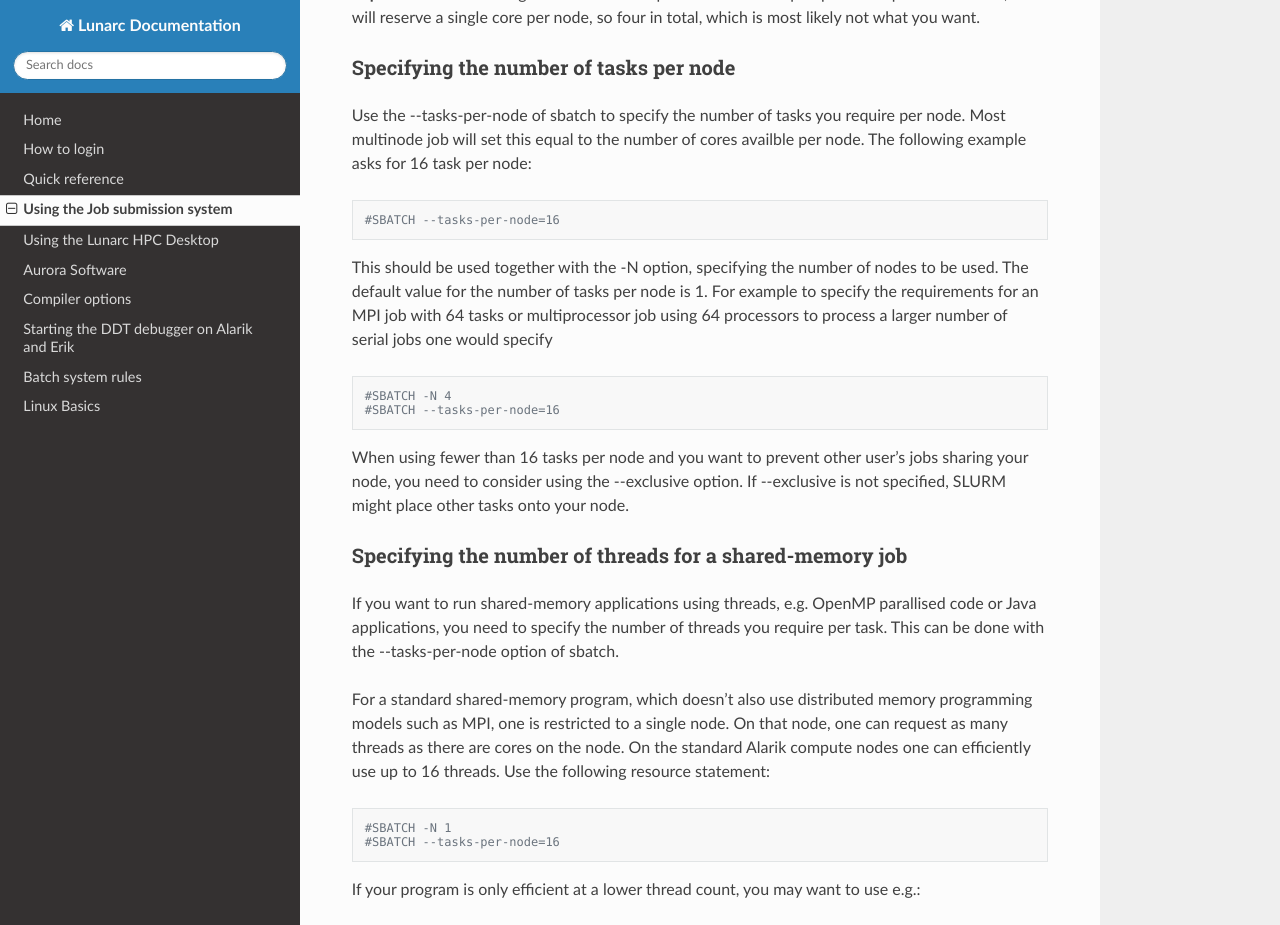
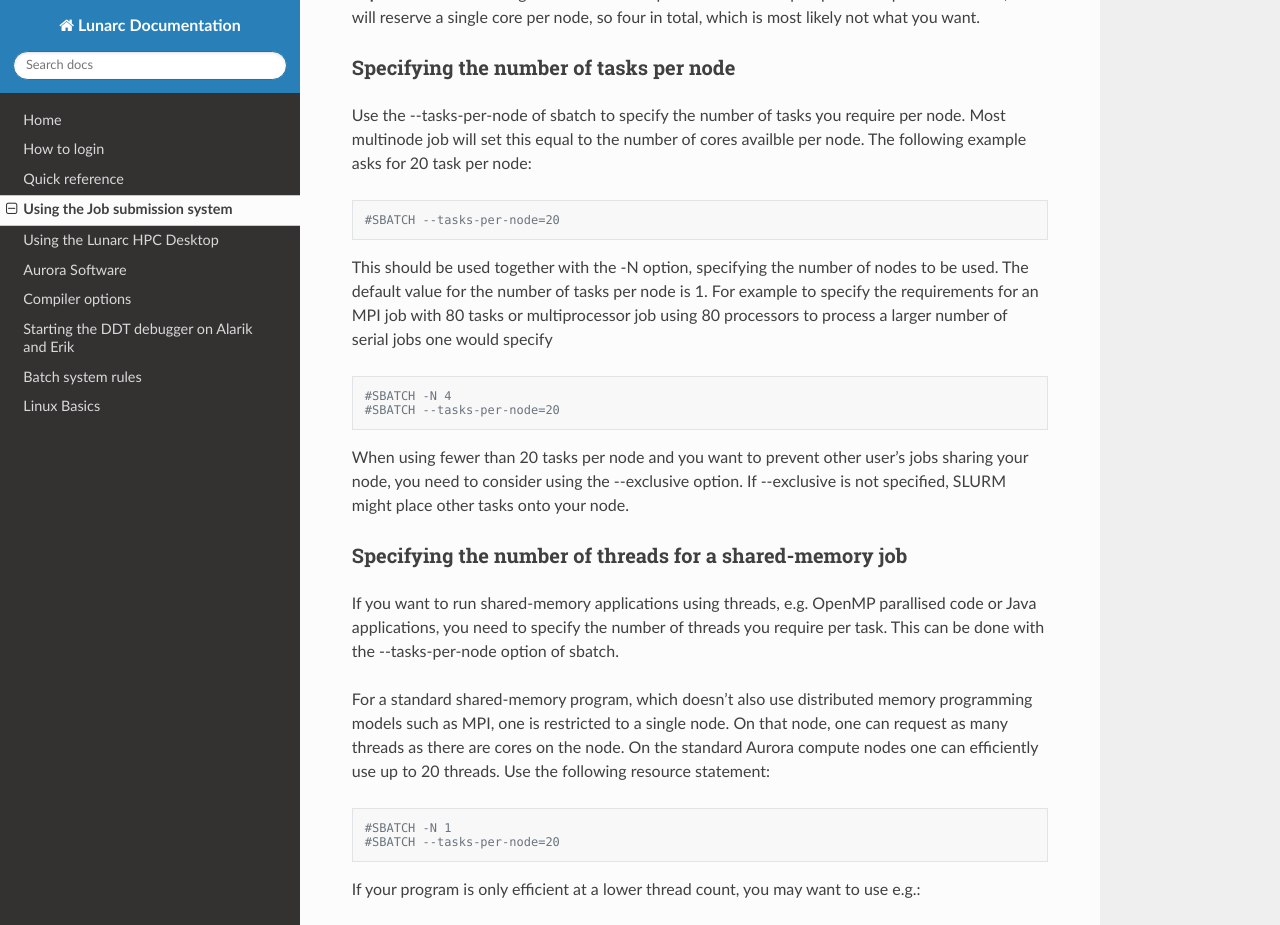
Before and after one commit to lunarc/lunarc_docs, an MkDocs documentation site: the page built from docs/batch_system.md, in a window 1280 px wide and 1400 px high, scrolled down 8846 px. Shown: the top 925 px of the window. Built offline with MkDocs 1.6.1, drawn with Linux system fonts in a browser that asks for light colours; nearby versions of some CDN libraries; old or Windows-style settings are respelled for this version of MkDocs; some of the changed text lies outside the part shown.

Commit message:
Update batch_system.md

```diff
--- a/docs/batch_system.md
+++ b/docs/batch_system.md
@@ -406,21 +406,21 @@ per node, so four in total, which is most likely not what you want.
 
 Use the --tasks-per-node of sbatch to specify the number of tasks you
 require per node. Most multinode job will set this equal to the number
-of cores availble per node. The following example asks for 16 task per
+of cores availble per node. The following example asks for 20 task per
 node:
 
-    #SBATCH --tasks-per-node=16
+    #SBATCH --tasks-per-node=20
 
 This should be used together with the -N option, specifying the number
 of nodes to be used. The default value for the number of tasks per node
-is 1. For example to specify the requirements for an MPI job with 64
-tasks or multiprocessor job using 64 processors to process a larger
+is 1. For example to specify the requirements for an MPI job with 80
+tasks or multiprocessor job using 80 processors to process a larger
 number of serial jobs one would specify
 
     #SBATCH -N 4
-    #SBATCH --tasks-per-node=16
+    #SBATCH --tasks-per-node=20
 
-When using fewer than 16 tasks per node and you want to prevent other
+When using fewer than 20 tasks per node and you want to prevent other
 user’s jobs sharing your node, you need to consider using
 the --exclusive option. If --exclusive is not specified, SLURM might
 place other tasks onto your node.
@@ -435,11 +435,11 @@ option of sbatch.
 For a standard shared-memory program, which doesn’t also use distributed
 memory programming models such as MPI, one is restricted to a single
 node. On that node, one can request as many threads as there are cores
-on the node. On the standard Alarik compute nodes one can efficiently
-use up to 16 threads. Use the following resource statement:
+on the node. On the standard Aurora compute nodes one can efficiently
+use up to 20 threads. Use the following resource statement:
 
     #SBATCH -N 1
-    #SBATCH --tasks-per-node=16
+    #SBATCH --tasks-per-node=20
 
 If your program is only efficient at a lower thread count, you may want
 to use e.g.:
@@ -474,16 +474,16 @@ In special cases, such as using very unusal numbers of tasks, the **-n**
 option of sbatch to specify the number of cores might become useful.
 When running a pure MPI program this option corresponds to the **number
 of tasks** required for your program. The following statement in a job
-script would reserve 63 cores for your job
+script would reserve 78 cores for your job
 
     #SBATCH -N 4
-    #SBATCH --tasks-per-node=16
-    #SBATCH -n 63
+    #SBATCH --tasks-per-node=20
+    #SBATCH -n 78
 
 Please consider using the --exclusive option of sbatch to avoid SLURM
 spreading your job on more nodes than necessary and placing other user’s
-jobs on nodes utilising fewer than 16 cores for your job. Other user’s
-jobs could via shared node resources (memory bus, cache, FPU, …)
+jobs on nodes utilising fewer than 20 cores for your job. Other user’s
+jobs could via shared node resources (memory bus, cache, …)
 interfere with your job and introduce undue operational noise. Such
 noise is something parallel program execution can be extremely sensitive
 to.
@@ -493,13 +493,16 @@ to.
 ### Job execution environment
 
 When submitting your job to SLURM using sbatch, your entire environment
-including the currently loaded modules gets copied. This behaviour is
-different from earlier Lunarc machines, including Platon. On Alarik,
+including the currently loaded modules gets copied.  On Aurora,
 when hitting sbatch:
 
  * Make sure that the loaded modules and any environment variable you may have set will not be in conflict with the environment expected by the job script
 
 ### Compiler modules
+
+On **Aurora** software modules are arranged in a **hierarchical module naming scheme**.  Accessing software on Aurora very different from
+earlier Lunarc systems and a [separate guide](http://lunarc-documentation.readthedocs.org/en/latest/aurora_modules/) is available.
+When compiling code using a [toolchain](http://lunarc-documentation.readthedocs.org/en/latest/aurora_modules/#compiling-code-and-using-toolchains) module is recommended.
 
 On Alarik we automatically load a modern version of the GCC compiler,
 which supports the deployed AMD Opteron processors. At the time of
@@ -528,11 +531,11 @@ The SNIC meta-centres have agreed on a set of environment variables
 which should improve the portability of (parts of) job-scripts between
 SNIC sites. On Alarik the following variables are set by the system:
 
-| Environment variable | Explanation | Value on Alarik | Value on Erik |
-|----------------------|-------------------------------------------------------------------------------------------|-----------------|-----------------|
+| Environment variable | Explanation | Value on Aurora | Value on Erik |
+|----------------------|-------------|-----------------|-----------------|
 | SNIC_SITE | Identifying the SNIC site you are using | lunarc | lunarc |
-| SNIC_RESOURCE | Identifying the compute resource you are using | alarik | erik |
-| SNIC_BACKUP | User directory which is: | /home/<user> | /home/<user> |
+| SNIC_RESOURCE | Identifying the compute resource you are using | aurora | erik |
+| SNIC_BACKUP | User directory which is: | `/home/<user>` | `/home/<user>` |
 |  | Regularly backed up against accidental deletion |  |  |
 |  | Typically extremely limited space |  |  |
 |  | Use for e.g. precious source code |  |  |
```
Also changed, not shown: other parts of docs/batch_system.md (+2 -2 lines).
